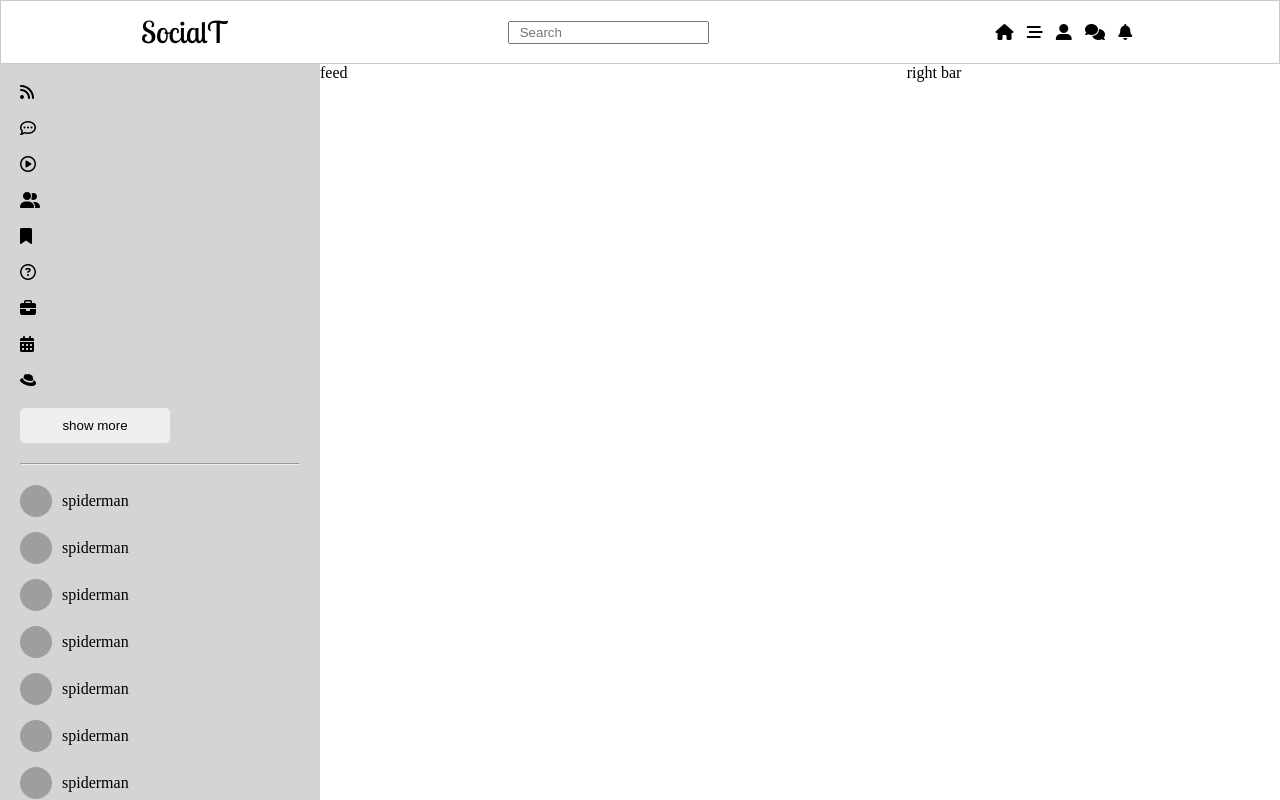
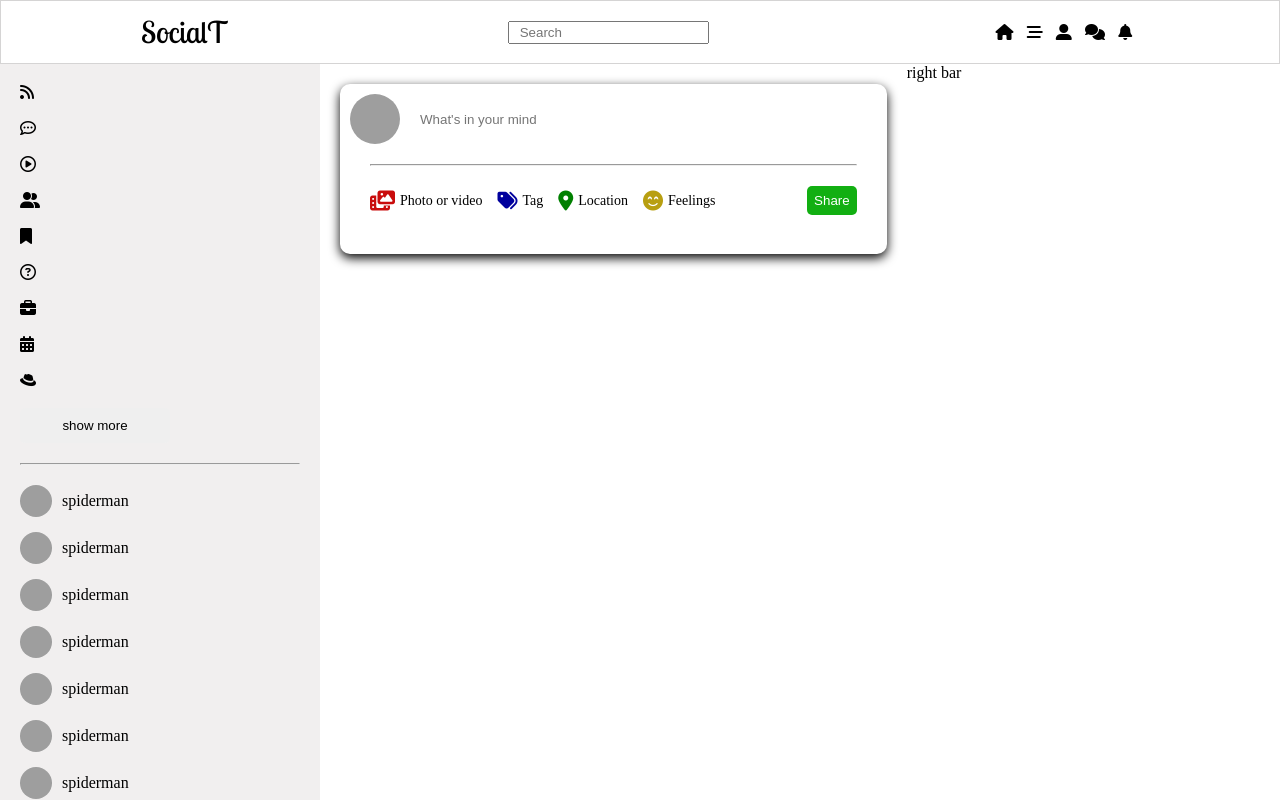
Before and after one commit to tezcanTunahan/socialmedia, a React (Create React App) app in the folder client/: page / in a window 1280 px wide. Built offline with nearby package versions, Linux system fonts and the light colour scheme; grey boxes are pictures that could not be loaded; the HTML template or start-up script is replaced by a standard one.

Commit message:
feed section

```diff
--- a/client/src/components/Topbar/topbar.css
+++ b/client/src/components/Topbar/topbar.css
@@ -3,7 +3,7 @@
 .navbar {
   width: 100vw;
   height: 8vh;
-  border: 1px solid rgba(192, 190, 190, 0.844);
+  border: 1px solid rgba(206, 205, 205, 0.844);
   display: flex;
   flex-direction: row;
   align-items: center;
--- a/client/src/components/feed/Feed.jsx
+++ b/client/src/components/feed/Feed.jsx
@@ -1,5 +1,12 @@
+import Share from "../share/Share";
 import "./feed.css";
 
 export default function Feed() {
-  return <div className="feed">feed</div>;
+  return (
+    <div className="feed">
+      <div className="feedWrapper">
+        <Share />
+      </div>
+    </div>
+  );
 }
--- a/client/src/components/feed/feed.css
+++ b/client/src/components/feed/feed.css
@@ -1,3 +1,6 @@
 .feed {
   flex: 5.5;
 }
+.feedWrapper {
+  padding: 20px;
+}
--- /dev/null
+++ b/client/src/components/share/Share.jsx
@@ -0,0 +1,44 @@
+import "./share.css";
+
+export default function Share() {
+  return (
+    <div className="share">
+      <div className="shareWrapper">
+        <div className="shareTop">
+          <img
+            className="shareProfileImg"
+            src="https://images.immediate.co.uk/production/volatile/sites/3/2021/09/evil_doctor_strange_what_if_no_way_home-0d9bd68.jpg?quality=90&resize=620,413"
+            alt=""
+          />
+          <input
+            placeholder="What's in your mind"
+            type="text"
+            className="shareInput"
+          />
+        </div>
+        <hr className="shareHr" />
+        <div className="shareBottom">
+          <div className="shareOptions">
+            <div className="shareOption">
+              <i class="fas fa-photo-video shareIcon"></i>
+              <span className="shareOptionText">Photo or video</span>
+            </div>
+            <div className="shareOption">
+              <i class="fas fa-tags shareIcon"></i>
+              <span className="shareOptionText">Tag</span>
+            </div>{" "}
+            <div className="shareOption">
+              <i class="fas fa-map-marker-alt shareIcon"></i>
+              <span className="shareOptionText">Location</span>
+            </div>{" "}
+            <div className="shareOption">
+              <i class="fas fa-smile-beam shareIcon"></i>
+              <span className="shareOptionText">Feelings</span>
+            </div>
+          </div>
+          <button className="shareButton">Share</button>
+        </div>
+      </div>
+    </div>
+  );
+}
--- /dev/null
+++ b/client/src/components/share/share.css
@@ -0,0 +1,77 @@
+.share {
+  width: 100%;
+  height: 170px;
+  border-radius: 10px;
+  -webkit-box-shadow: 0px 4px 11px 0px #000000;
+  box-shadow: 0px 4px 11px 0px #000000;
+}
+.shareWrapper {
+  padding: 10px;
+}
+.shareTop {
+  display: flex;
+  align-items: center;
+}
+.shareProfileImg {
+  width: 50px;
+  height: 50px;
+  border-radius: 50%;
+  object-fit: cover;
+  margin-right: 10px;
+}
+.shareInput {
+  border: none;
+  padding: 10px;
+  width: 80%;
+}
+.shareInput:focus {
+  outline: none;
+}
+.shareHr {
+  margin: 20px;
+}
+.shareBottom {
+  display: flex;
+  align-items: center;
+  justify-content: space-between;
+}
+.shareOptions {
+  display: flex;
+  margin-left: 20px;
+}
+.shareOption {
+  display: flex;
+  align-items: center;
+  margin-right: 15px;
+  cursor: pointer;
+}
+.shareIcon {
+  font-size: 20px;
+  margin-right: 5px;
+}
+.fa-photo-video {
+  color: rgb(201, 12, 12);
+}
+.fa-tags {
+  color: rgb(0, 0, 157);
+}
+.fa-map-marker-alt {
+  color: green;
+}
+.fa-smile-beam {
+  color: rgb(184, 159, 17);
+}
+.shareOptionText {
+  font-size: 14px;
+  font-weight: 500;
+}
+.shareButton {
+  border: none;
+  padding: 7px;
+  border-radius: 5px;
+  background-color: rgb(18, 175, 18);
+  color: white;
+  font-weight: 500;
+  margin-right: 20px;
+  cursor: pointer;
+}
--- a/client/src/components/sidebar/sidebar.css
+++ b/client/src/components/sidebar/sidebar.css
@@ -1,7 +1,7 @@
 .sidebar {
   flex: 3;
   height: 92vh;
-  background-color: rgba(148, 148, 148, 0.402);
+  background-color: rgba(221, 215, 215, 0.402);
   overflow-y: scroll;
 }
 ::-webkit-scrollbar {
```
